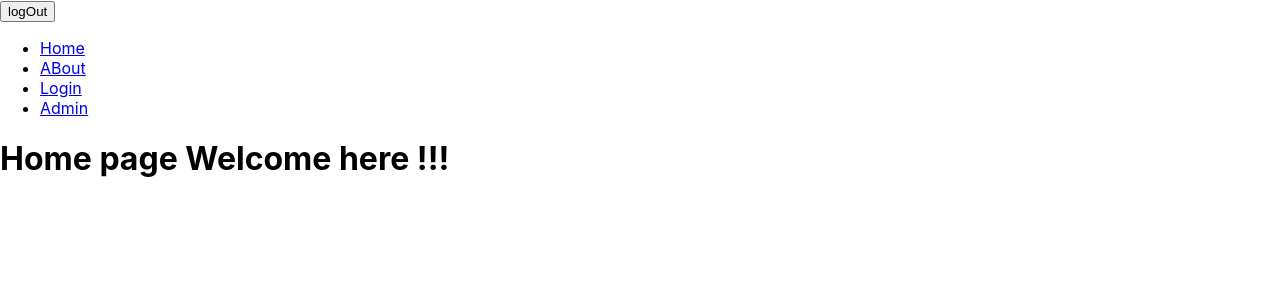
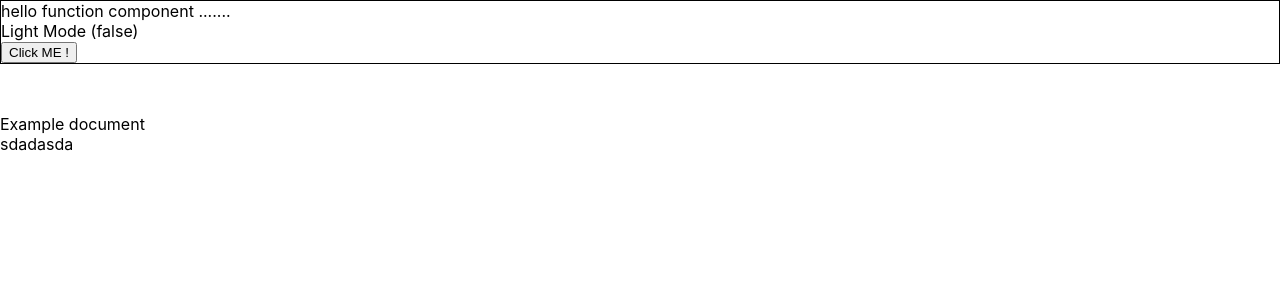
Before and after one commit to thakurutkarsh22/react-oct-fsd, a React (Create React App) app: page / in a window 1280 px wide. Shown: the top 300 px of the page. Built offline with nearby package versions, Linux system fonts and the light colour scheme.

Commit message:
Basic redux store Functional component.

```diff
--- a/package.json
+++ b/package.json
@@ -9,8 +9,10 @@
     "formik": "^2.4.2",
     "react": "^18.2.0",
     "react-dom": "^18.2.0",
+    "react-redux": "^8.1.2",
     "react-router-dom": "^6.15.0",
     "react-scripts": "5.0.1",
+    "redux": "^4.2.1",
     "web-vitals": "^2.1.4"
   },
   "scripts": {
--- /dev/null
+++ b/src/Redux/BasicRedux/BasicReduxAppFunctional.js
@@ -0,0 +1,34 @@
+import { useDispatch, useSelector } from "react-redux";
+import TOGGLE_ACTION from "./actions/action";
+
+function BasicReduxAppFunctional() {
+  // GET the value from Store
+  const toggleValue = useSelector((store) => store?.toggle);
+
+  //   Set the Value On Store ....
+
+  const dispatch = useDispatch(); // transport Actionout
+
+  console.log(toggleValue, "toggleValue debug");
+  return (
+    <>
+      <div style={{ border: "1px solid black", marginBottom: "50px" }}>
+        <div>hello function component .......</div>
+        <div>
+          {toggleValue ? "Hey I am in Dark mode (true)" : "Light Mode (false)"}
+        </div>
+        <div>
+          <button
+            onClick={() => {
+              dispatch(TOGGLE_ACTION());
+            }}
+          >
+            Click ME !
+          </button>
+        </div>
+      </div>
+    </>
+  );
+}
+
+export default BasicReduxAppFunctional;
--- /dev/null
+++ b/src/Redux/BasicRedux/ExampleComponent.js
@@ -0,0 +1,17 @@
+import { useSelector } from "react-redux";
+
+function ExampleComponent() {
+  const toggleValue = useSelector((store) => store?.toggle);
+
+  const color = toggleValue ? "black" : "white";
+  return (
+    <>
+      Example document
+      <div style={{ width: "100%", height: "100%", background: color }}>
+        sdadasda
+      </div>
+    </>
+  );
+}
+
+export default ExampleComponent;
--- /dev/null
+++ b/src/Redux/BasicRedux/actions/action.js
@@ -0,0 +1,16 @@
+import ACTIONS_TYPE from "./actionTypes/actionTypes";
+
+const TOGGLE_ACTION = (data) => {
+  return {
+    type: ACTIONS_TYPE.TOGGLE,
+    data: data,
+  };
+};
+
+const LOADING_ACTION = (data) => {
+  return {
+    type: ACTIONS_TYPE.LOADING,
+  };
+};
+
+export default TOGGLE_ACTION;
--- /dev/null
+++ b/src/Redux/BasicRedux/actions/actionTypes/actionTypes.js
@@ -0,0 +1,6 @@
+const ACTIONS_TYPE = {
+  TOGGLE: "TOGGLE",
+  LOADING: "LOADING",
+};
+
+export default ACTIONS_TYPE;
--- /dev/null
+++ b/src/Redux/BasicRedux/reducer/reducer.js
@@ -0,0 +1,22 @@
+import ACTIONS_TYPE from "../actions/actionTypes/actionTypes";
+
+export const DEFAULT_STORE_STATE = {
+  toggle: false,
+  loading: false,
+
+  counter: 0,
+};
+
+function toggleReducer(state = DEFAULT_STORE_STATE, action) {
+  console.log("hey threre toggle reducer debug", state, action);
+
+  switch (action.type) {
+    case ACTIONS_TYPE.TOGGLE:
+      return { ...state, toggle: !state.toggle };
+
+    default:
+      return state;
+  }
+}
+
+export default toggleReducer;
--- /dev/null
+++ b/src/Redux/BasicRedux/store/store.js
@@ -0,0 +1,10 @@
+import { createStore } from "redux";
+import toggleReducer, { DEFAULT_STORE_STATE } from "../reducer/reducer";
+
+// Default state
+
+function basicReduxStore() {
+  return createStore(toggleReducer);
+}
+
+export default basicReduxStore;
--- a/src/index.js
+++ b/src/index.js
@@ -16,6 +16,10 @@ import LazyLoadingCustomHooks from "./CustomHooks/useToggle/Problem/LazyLoading"
 import UseLocalStorageFormsApp from "./CustomHooks/useLocalStorage.js/useLocalStorageFormsApp";
 import LoginForm from "./AuthApp/components/LoginForm";
 import AuthApp from "./AuthApp/AuthApp";
+import BasicReduxAppFunctional from "./Redux/BasicRedux/BasicReduxAppFunctional";
+import { Provider } from "react-redux";
+import basicReduxStore from "./Redux/BasicRedux/store/store";
+import ExampleComponent from "./Redux/BasicRedux/ExampleComponent";
 
 const root = ReactDOM.createRoot(document.getElementById("root"));
 // This is where the vitual dom Root is created from the REAL DOm (Basically it is a light copy of real dom node...).
@@ -49,9 +53,18 @@ root.render(
 
     {/* <LoginForm /> */}
 
-    <BrowserRouter>
+    {/* <BrowserRouter>
       <AuthApp />
-    </BrowserRouter>
+    </BrowserRouter> */}
+
+    {/* --------------------  REDUX  --------------------  */}
+
+    {/*  */}
+
+    <Provider store={basicReduxStore()}>
+      <BasicReduxAppFunctional />
+      <ExampleComponent />
+    </Provider>
   </React.StrictMode>
 );
 
```
Also changed, not shown: 1 other file (tests, documents, lock files or other folders).
